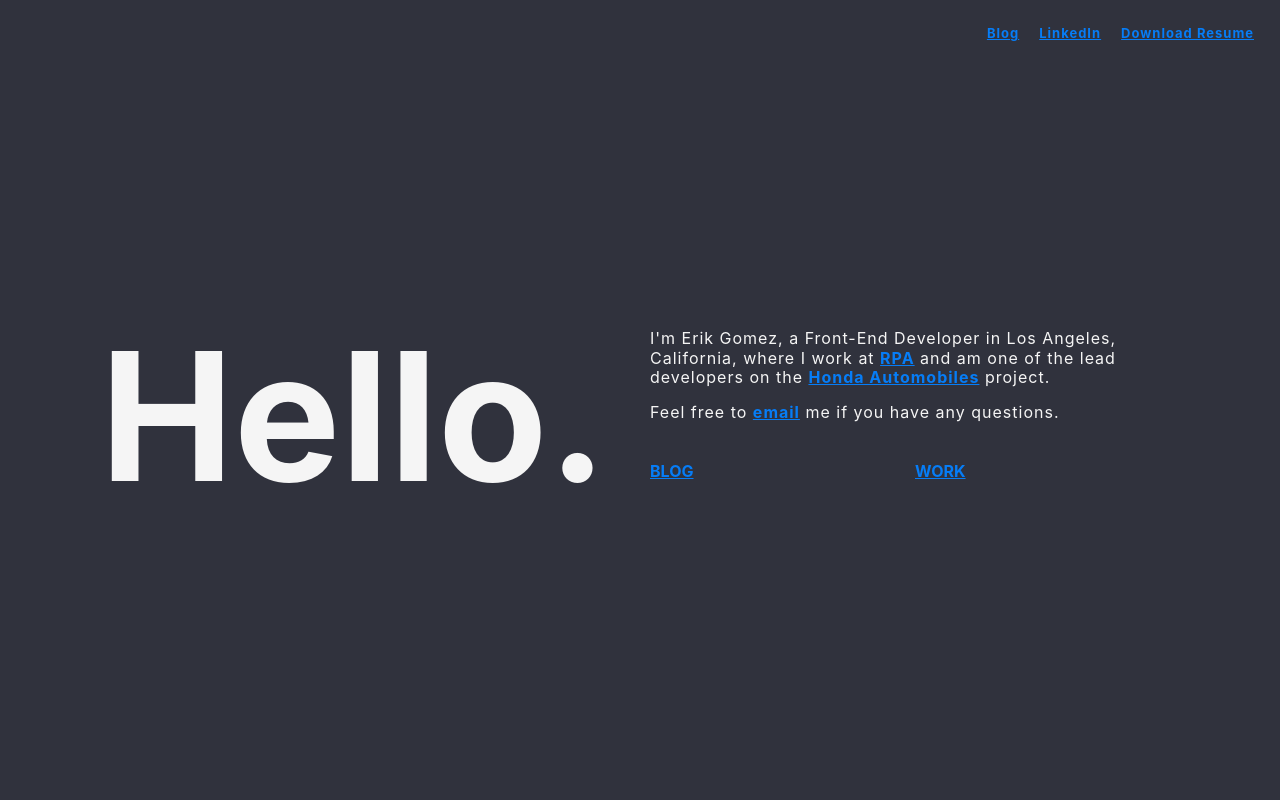
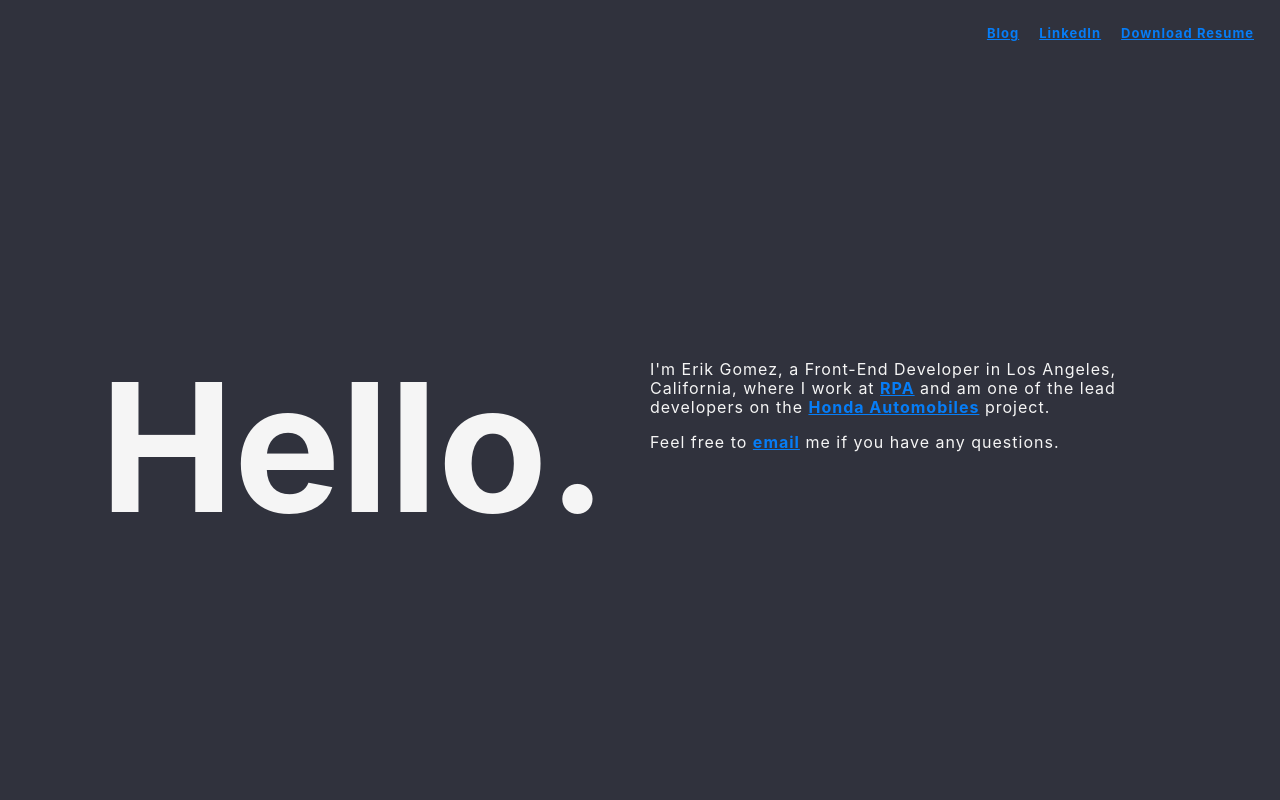
Before and after one commit to erkgmz/react-next, a Next.js app: page / in a window 1280 px wide. Shown: the top 800 px of the page. Built offline with nearby package versions, Linux system fonts and the light colour scheme.

Commit message:
Remove Blog feature on Hero

```diff
--- a/components/hero.tsx
+++ b/components/hero.tsx
@@ -84,7 +84,6 @@ const Hero: React.FC = () => {
             Feel free to <a href="mailto:e@erikgomez.co">email</a> me if you
             have any questions.
           </p>
-          <HeroButtons />
         </div>
       </div>
       <style jsx>{`
```
